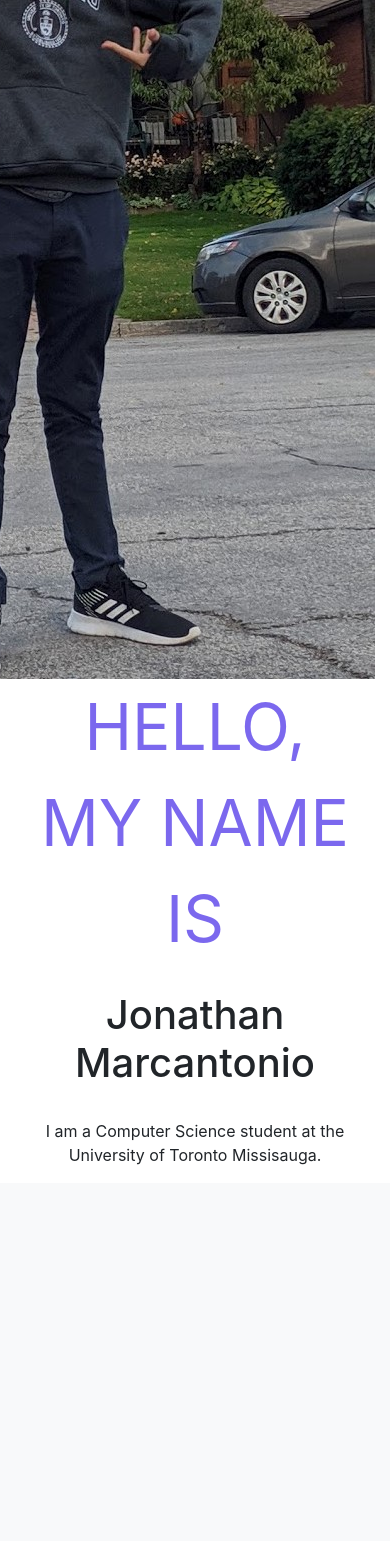
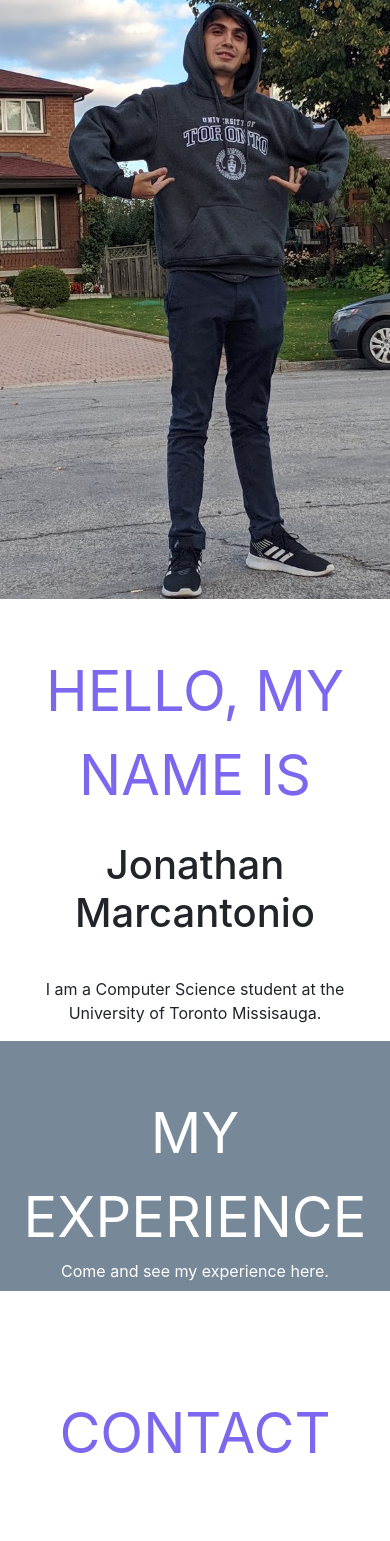
Before and after one commit to lennysgarage/PersonalWebsite, a Python web app: template templates/index.html in a window 390 px wide; the page is wider, and only the part inside the window is pictured. Shown: the part 1085-2626 px from the top of that part. Before the commit the page ends 2250 px from the top of that part, so only its background shows below. Run offline with Jinja, Linux system fonts and the light colour scheme; the template is opened without the code that fills it, so the values that code supplies are empty; some libraries are stand-ins or nearby versions.

Commit message:
Bunch of bugfixes so it should fit properly on mobile now.

```diff
--- a/static/css/styles.css
+++ b/static/css/styles.css
@@ -1,24 +1,93 @@
+html,body
+{
+    width: 100%;
+    margin: 0px;
+    padding: 0px;
+    overflow-x: hidden;
+}
+.container-fluid {
+	margin-right: auto;
+	margin-left: auto;
+	padding-right: 15px;
+	padding-left: 15px;
+	width: 100%;
+}
+
+
+
+/* Jumbotron and Header */
+
 h1.header-title {
-  color: white;
+  font-weight: 500;
+  text-align: center;
+  line-height: 1.2;
   font-size: 600%;
-  text-align: center;
 }
 
 .jumbotron {
-	background-image: url("../media/background.png");
+	background-image: url("../media/background.jpg");
 	background-size: cover;
-	height: 100%;
+	background-position: center;
+	text-align: center;
+	color: white;
+	padding-top: 10rem;
+	padding-bottom: 10rem;
 }
 
+
+/* Navigation Bar */
 .navbar {
 	font-size: 150%;
 }
 
+
+/* About Me */
+
+.col-md-6 {
+	position: relative;
+	width: 100%;
+}
+
 .tag-header {
+	margin-top: 50px;
+	margin-bottom: 0px;
+	text-align: center;
 	color: mediumslateblue;
-	font-size: 400%;
+	font-size: 350%;
 }
 
 h1.name {
 	color: black;
 }
+.about-text {
+	margin-top: 8px;
+}
+
+.tag-black {
+	font-size: 350%;
+}
+
+.about {
+	height: 600px;
+}
+
+
+/* Experience */
+.experience {
+	padding-top: 50px;
+	padding-bottom: 200px;
+	background-color: lightslategray;
+	color: white;
+	display: flex;
+	flex-wrap: wrap;
+	height: 250px;
+}
+
+/* Contact */
+.contact {
+	padding-top: 50px;
+	padding-bottom: 200px;
+	display: flex;
+	flex-wrap: wrap;
+	height: 250px;
+}
--- a/templates/index.html
+++ b/templates/index.html
@@ -10,7 +10,6 @@
 </head>
 
 <body>
-
     <!-- ********************************** -->
     <!-- Navbar -->
     <!-- ********************************** -->
@@ -35,7 +34,7 @@
     <!-- ********************************** -->
     <!-- Jumbotron -->
     <!-- ********************************** -->
-    <div class="jumbotron">
+    <div class="jumbotron" style="margin-bottom:0">
         <div class="container-fluid">
             <h1 class="header-title">Hey there I'm</h1>
             <h1 class="header-title">Jonathan Marcantonio</h1>
@@ -45,12 +44,12 @@
     <!-- ********************************** -->
     <!-- About -->
     <!-- ********************************** -->
-    <div class="about">
-        <div class="container-fluid">
-            <div class="aboutmepicture">
-                <img style="float:right" class="image-responsive" src="/static/media/aboutme.jpg">
+    <div class="container-fluid" id="about">
+        <div class="row">
+            <div class="about-me-picture">
+                <img style="float:right; height:600px"  src="/static/media/aboutme.jpg">
             </div>
-            <div class="col-sm-6 about-me text-center">
+                <div class="col-md-6 about-me text-center">
                     <div class="tag-header">HELLO, MY NAME IS</div>
                     <br>
                     <h1 class="name-title" id="name">Jonathan Marcantonio</h1>
@@ -65,11 +64,21 @@
     <!-- ********************************** -->
     <!-- Experience -->
     <!-- ********************************** -->
-
+    <div class="experience">
+        <div class="container-fluid">
+            <div class="tag-black text-center" style="color:white">MY EXPERIENCE</div>
+            <p class="text-center">Come and see my experience here.</p>
+        </div>
+    </div>
 
     <!-- ********************************** -->
     <!-- Contact -->
     <!-- ********************************** -->
+    <div class="contact">
+        <div class="container-fluid">
+            <div class="tag-header text-center">CONTACT</div>
+        </div>
+    </div>
 
     <script src="https://code.jquery.com/jquery-3.5.1.slim.min.js" integrity="sha384-DfXdz2htPH0lsSSs5nCTpuj/zy4C+OGpamoFVy38MVBnE+IbbVYUew+OrCXaRkfj" crossorigin="anonymous"></script>
     <script src="https://cdn.jsdelivr.net/npm/popper.js@1.16.0/dist/umd/popper.min.js" integrity="sha384-Q6E9RHvbIyZFJoft+2mJbHaEWldlvI9IOYy5n3zV9zzTtmI3UksdQRVvoxMfooAo" crossorigin="anonymous"></script>
```
Also changed, not shown: static/media/background.png (deleted). Lines whose indentation alone changed are shown as unchanged.
